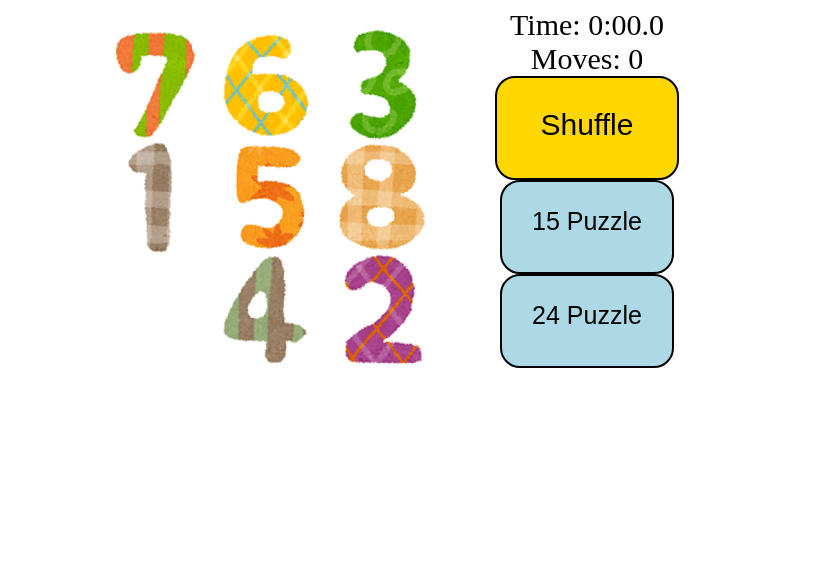
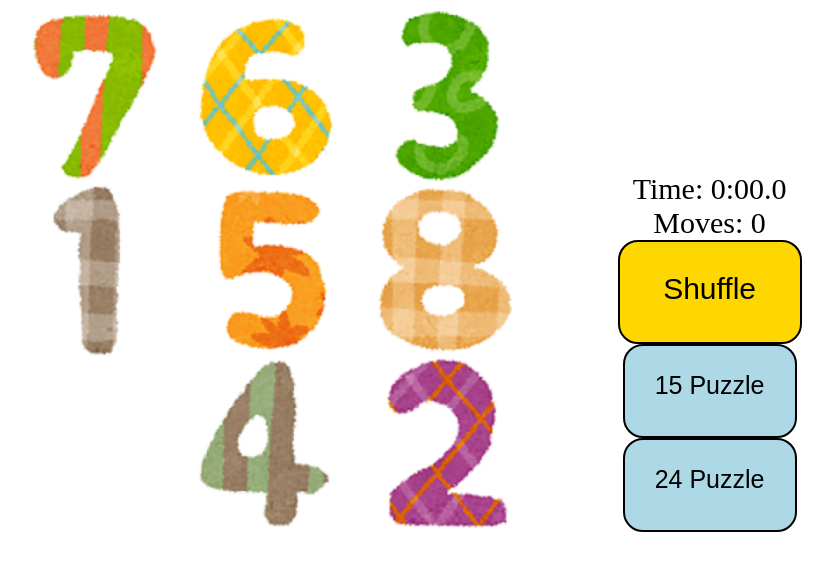
Before and after one commit to AtsuneMogi/8-puzzle, a plain HTML site: page index.html in a window 1280 px wide. Shown: the whole page, without its empty margins (280-1113 px from the left). Drawn offline with Linux system fonts and the light colour scheme.

Commit message:
Update style.css

```diff
--- a/css/style.css
+++ b/css/style.css
@@ -52,7 +52,7 @@ body{
     }
 
     .numbers{
-        width: %;
+        width: 55%;
     }
 
     .function{
```
